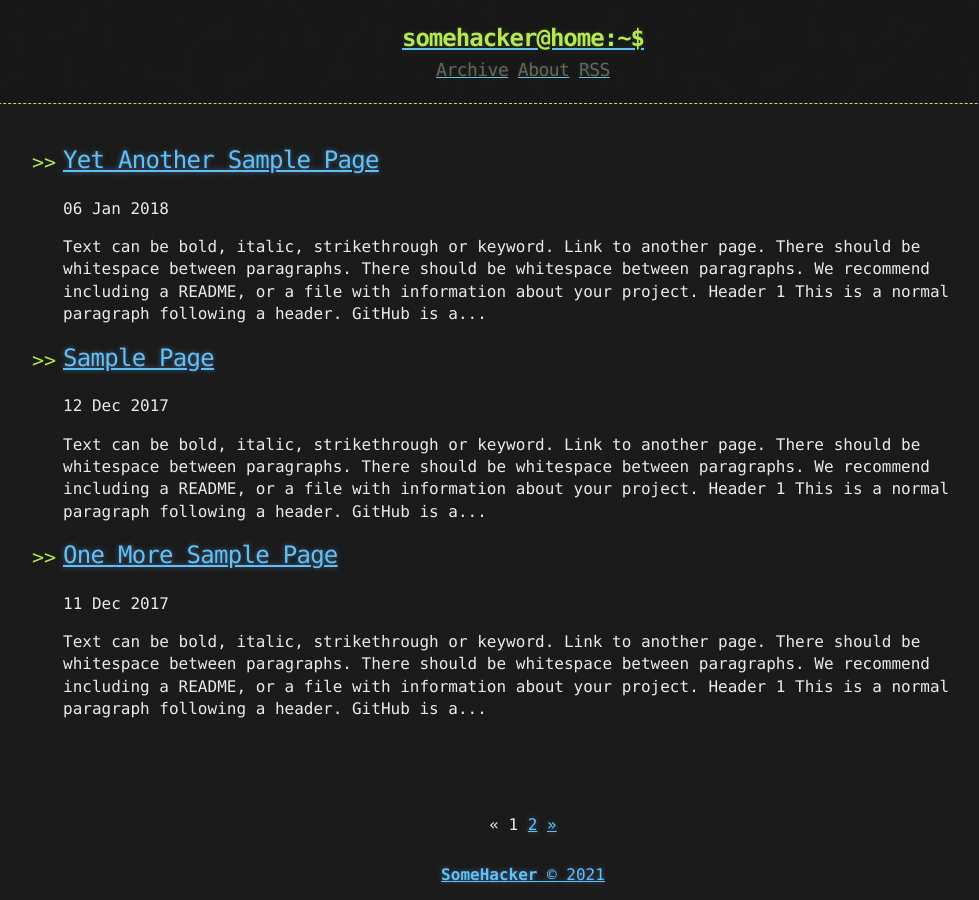
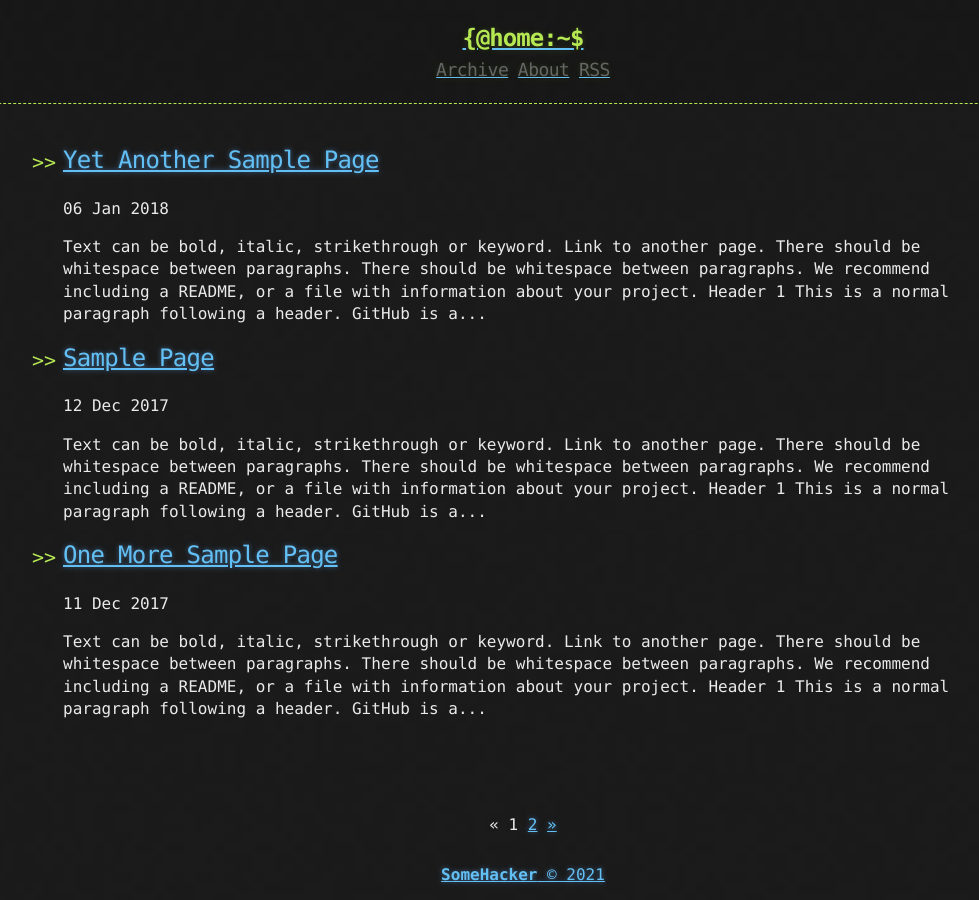
Before and after one commit to stackbit-projects/pink-aspen-9a654, a Jekyll site: the page built from index.html, in a window 1280 px wide. Shown: the whole page, without its empty margins (117-1096 px from the left). Built offline with Jekyll 4.4.1, drawn with Linux system fonts in a browser that asks for light colours; the list of posts is cut into pages by our own code; part of the change alters nothing that is shown.

```diff
--- a/_includes/header.html
+++ b/_includes/header.html
@@ -2,7 +2,7 @@
   <div>
     <a href="{{ "/" | prepend: site.baseurl | replace: '//', '/' }}">
     {% assign owner_first_name = site.owner | split: " " %}
-    <h1>{{ owner_first_name[0] | downcase }}@home:~$</h1>
+    <h1>{@home:~$</h1>
     </a>
     <div class="header-links">
       {% include links.html %}
```
